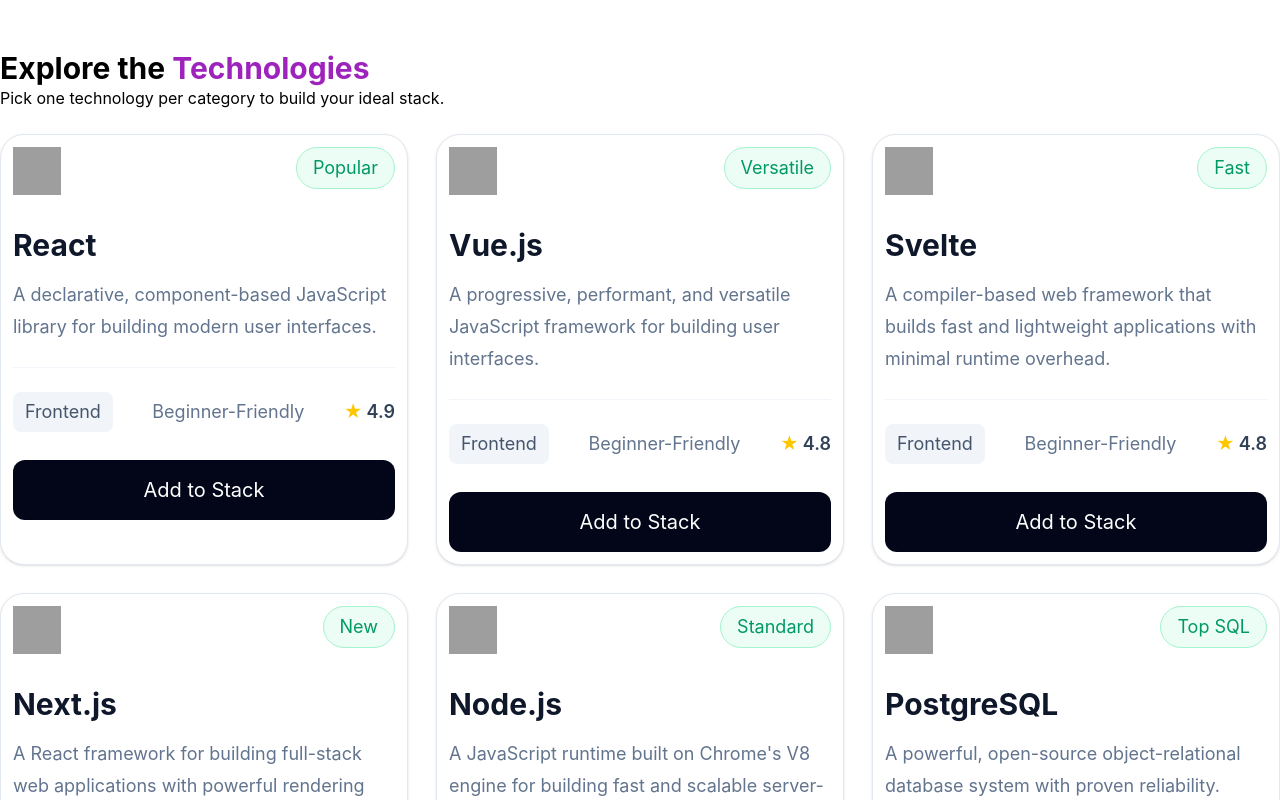
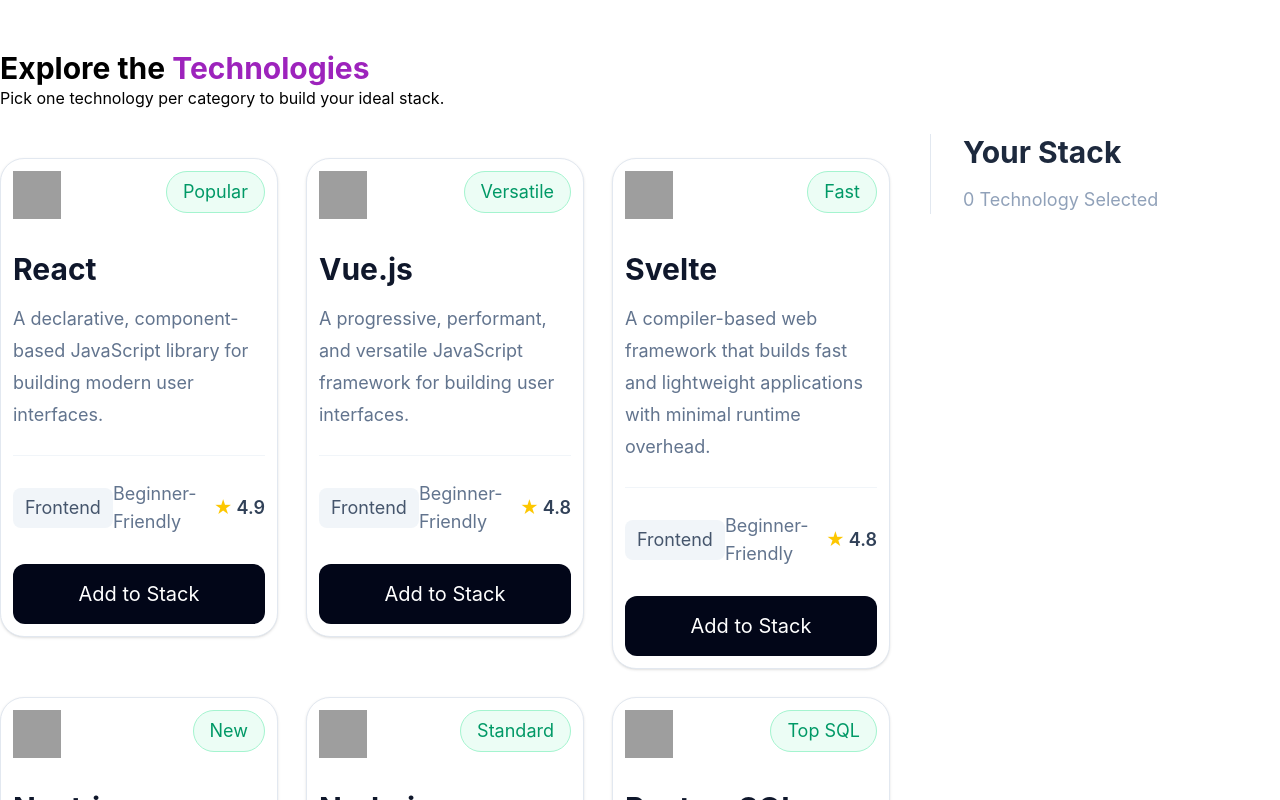
Before and after one commit to abirhosen30/Dev-react-project, a React (Vite) app: page / in a window 1280 px wide. Shown: the part 560-1360 px from the top of the page. Built offline with nearby package versions, Linux system fonts and the light colour scheme; grey boxes are pictures that could not be loaded.

Commit message:
Select and cancel technologies

```diff
--- a/src/components/Tech/ExploreTech.tsx
+++ b/src/components/Tech/ExploreTech.tsx
@@ -1,19 +1,46 @@
-import React from 'react';
-import type { ITechnology } from '../../assets/Type/Type';
-import TechCard from './TechCard';
+import React from "react";
+import type { ITechnology } from "../../assets/Type/Type";
+import TechCard from "./TechCard";
+import SelectedTech from "./SelectedTech";
 
-const ExploreTech = ({teches}) => {
-    return (
-        <div className='grid grid-cols-3 gap-7 mt-6'>
-            {
-                teches.map((tech): ITechnology => {
-                    return (
-                        <TechCard tech={tech}/>
-                    )
-                })
-            }
-        </div>
-    );
+interface ExploreTechProps {
+  teches: ITechnology[];
+  selectedTech: ITechnology[];
+  setSelectedTech: React.Dispatch<React.SetStateAction<ITechnology[]>>;
+}
+
+const ExploreTech = ({
+  teches,
+  selectedTech,
+  setSelectedTech,
+}: ExploreTechProps) => {
+  const SelectedTechComponent = SelectedTech as React.ComponentType<{
+    selectedTech: ITechnology[];
+    setSelectedTech: React.Dispatch<React.SetStateAction<ITechnology[]>>;
+  }>;
+
+  return (
+    <div className="flex justify-between gap-10 mt-6">
+      <div className="grid grid-cols-3 gap-7 mt-6">
+        {teches.map((tech: ITechnology) => {
+          return (
+            <TechCard
+              key={tech.id}
+              tech={tech}
+              selectedTech={selectedTech}
+              setSelectedTech={setSelectedTech}
+            />
+          );
+        })}
+      </div>
+      <div>
+        <SelectedTechComponent
+          selectedTech={selectedTech}
+          setSelectedTech={setSelectedTech}
+        />
+      </div>
+    </div>
+  );
 };
 
 export default ExploreTech;
--- a/src/components/Tech/SelectedTech.tsx
+++ b/src/components/Tech/SelectedTech.tsx
@@ -1,11 +1,45 @@
-import React from 'react';
+import type { ITechnology } from "../../assets/Type/Type";
+import SelectedTechCard from "./SelectedTechCard";
 
-const SelectedTech = () => {
-    return (
-        <div>
+interface SelectedTechProps {
+  selectedTech: ITechnology[];
+  setSelectedTech: React.Dispatch<React.SetStateAction<ITechnology[]>>;
+}
 
-        </div>
+const SelectedTech = ({
+  selectedTech,
+  setSelectedTech,
+}: SelectedTechProps) => {
+  const handleRemove = (id: string) => {
+    setSelectedTech((currentTech) =>
+      currentTech.filter((tech) => tech.id !== id)
     );
+  };
+
+  return (
+    <div className="w-full min-w-[350px] border-l border-slate-200 pl-8">
+      {/* Heading */}
+      <h2 className="text-3xl font-bold text-slate-800">
+        Your Stack
+      </h2>
+
+      {/* Selected count */}
+      <p className="mt-4 text-lg text-slate-400">
+        {selectedTech.length} Technology Selected
+      </p>
+
+      {/* Selected technologies */}
+      <div className="mt-6 space-y-4">
+        {selectedTech.map((tech) => (
+          <SelectedTechCard
+            key={tech.id}
+            tech={tech}
+            handleRemove={handleRemove}
+          />
+        ))}
+      </div>
+    </div>
+  );
 };
 
 export default SelectedTech;
--- /dev/null
+++ b/src/components/Tech/SelectedTechCard.tsx
@@ -0,0 +1,40 @@
+import React from 'react';
+import type { ITechnology } from '../../assets/Type/Type';
+
+const SelectedTechCard = ({ tech, handleRemove }: { tech: ITechnology; handleRemove: (id: string) => void }) => {
+    return (
+        <div
+            key={tech.id}
+            className="flex items-center justify-between rounded-2xl border border-slate-100 bg-white px-4 py-3 shadow-sm"
+          >
+            {/* Left side */}
+            <div className="flex items-center gap-4">
+              <img
+                src={tech.icon}
+                alt={tech.name}
+                className="h-12 w-12 object-contain"
+              />
+
+              <div>
+                <h3 className="text-base font-bold text-slate-800">
+                  {tech.name}
+                </h3>
+
+                <p className="text-sm text-slate-400">
+                  {tech.category}
+                </p>
+              </div>
+            </div>
+
+            {/* Remove button */}
+            <button
+              onClick={() => handleRemove(tech.id)}
+              className="text-4xl font-light leading-none text-slate-400 transition hover:text-red-500"
+            >
+              ×
+            </button>
+          </div>
+    );
+};
+
+export default SelectedTechCard;
--- a/src/components/Tech/Tech.tsx
+++ b/src/components/Tech/Tech.tsx
@@ -1,4 +1,4 @@
-import React, { use } from "react";
+import React, { use, useState } from "react";
 import type { ITechnology } from "../../assets/Type/Type";
 import ExploreTech from "./ExploreTech";
 
@@ -8,13 +8,14 @@
 
 const Tech = ({ techPromise }: TechProps) => {
   const teches = use(techPromise);
+  const [selectedTech, setSelectedTech] = useState<ITechnology[]>([]);
   return (
     <div className="container mx-auto">
       <div className="">
         <h1 className="font-bold text-3xl">Explore the <span className="text-[#9d23bc]">Technologies</span></h1>
         <p>Pick one technology per category to build your ideal stack.</p>
       </div>
-      <ExploreTech teches={teches} />
+      <ExploreTech teches={teches} selectedTech={selectedTech} setSelectedTech={setSelectedTech} />
     </div>
   );
 };
--- a/src/components/Tech/TechCard.tsx
+++ b/src/components/Tech/TechCard.tsx
@@ -1,17 +1,36 @@
 import React, { useState } from "react";
 import type { ITechnology } from "../../assets/Type/Type";
-import { toast } from "react-toastify";
+import { Bounce, toast } from "react-toastify";
+import SelectedTech from "./SelectedTech";
 
-const TechCard = ({ tech }: ITechnology) => {
-    const [isSelceted, setIsSelected] = useState(false)
+interface TechCardProps {
+  tech: ITechnology;
+  selectedTech: ITechnology[];
+  setSelectedTech: React.Dispatch<React.SetStateAction<ITechnology[]>>;
+}
+
+const TechCard = ({ tech, selectedTech, setSelectedTech }: TechCardProps) => {
+  const [isSelceted, setIsSelected] = useState(false);
 
   const handleSelectedtech = () => {
     if (isSelceted === false) {
-            toast.success(`${tech.name} is added to stack`);
+      toast.success(`${tech.name} is added to stack`, {
+        position: "bottom-right",
+        autoClose: 5000,
+        hideProgressBar: false,
+        closeOnClick: false,
+        pauseOnHover: true,
+        draggable: true,
+        progress: undefined,
+        theme: "light",
+        transition: Bounce,
+      });
       setIsSelected(true);
+      setSelectedTech((prevTechs) => [...prevTechs, tech]);
     }
-    }
+  };
   return (
+    <div>
       <div className="w-full max-w-md rounded-3xl border border-slate-200 bg-white p-3 shadow-sm">
         <div className="flex items-start justify-between">
           <img src={tech.icon} alt={tech.name} className="h-12 w-12" />
@@ -44,9 +63,14 @@
           </span>
         </div>
 
-      <button onClick={() => handleSelectedtech()} className="mt-7 w-full rounded-xl bg-slate-950 py-4 text-xl text-white " disabled={isSelceted === true ? true : false}>
+        <button
+          onClick={() => handleSelectedtech()}
+          className="mt-7 w-full rounded-xl bg-slate-950 py-4 text-xl text-white "
+          disabled={isSelceted === true ? true : false}
+        >
           {isSelceted === true ? "Added to Stack" : "Add to Stack"}
         </button>
+      </div>
     </div>
   );
 };
```
Lines whose indentation alone changed are shown as unchanged.
